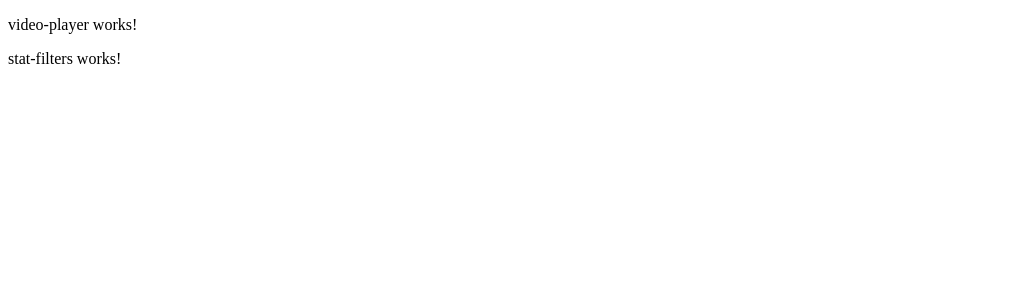
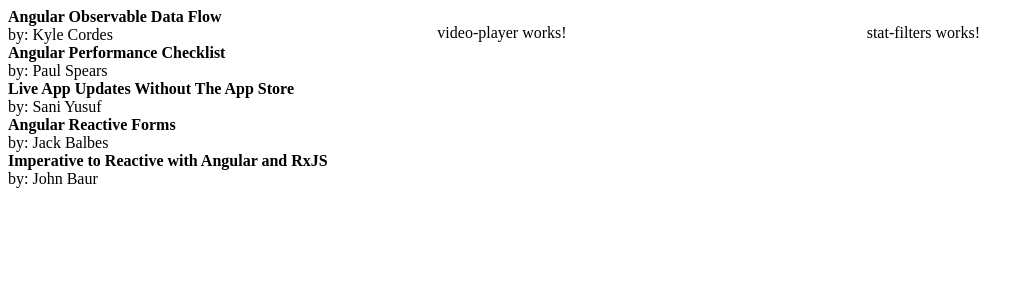
Before and after one commit to thogan44/angularStuff, an Angular app: page /#/dashboard in a window 1280 px wide. Shown: the top 300 px of the page, without its empty margins (0-1034 px from the left). Built offline with nearby package versions, Linux system fonts and the light colour scheme.

Commit message:
this is the final for monday

```diff
--- /dev/null
+++ b/src/app/dashboard/type.ts
@@ -0,0 +1,12 @@
+export interface Video {
+    title:string;
+    author:string;
+    id:string;
+    videoDetails:VideoDetails[];
+  }
+
+  export interface VideoDetails{
+    age:number;
+    region:string;
+    date:string;
+  }
--- a/src/app/dashboard/video-list/video-list.component.ts
+++ b/src/app/dashboard/video-list/video-list.component.ts
@@ -1,30 +1,19 @@
 import { Component, OnInit } from '@angular/core';
-
+import { Video } from '../type';
 @Component({
   selector: 'app-video-list',
   templateUrl: './video-list.component.html',
   styleUrls: ['./video-list.component.css']
 })
 export class VideoListComponent implements OnInit {
-
+  videos = videoList;
   constructor() { }
 
   ngOnInit() {
   }
 
 }
-export interface Video {
-  title:string;
-  author:string;
-  id:string;
-  videoDetails:VideoDetails[];
-}
 
-export interface VideoDetails{
-  age:number;
-  region:string;
-  date:string;
-}
 const videoList = [
   {
     "title": "Angular Observable Data Flow",
--- a/src/styles.css
+++ b/src/styles.css
@@ -1 +1,6 @@
 /* You can add global styles to this file, and also import other style files */
+app-video-dashboard {
+     display: grid;
+    grid-template-columns: repeat(3, 1fr);
+     grid-gap: 1.5rem;
+    }
```
